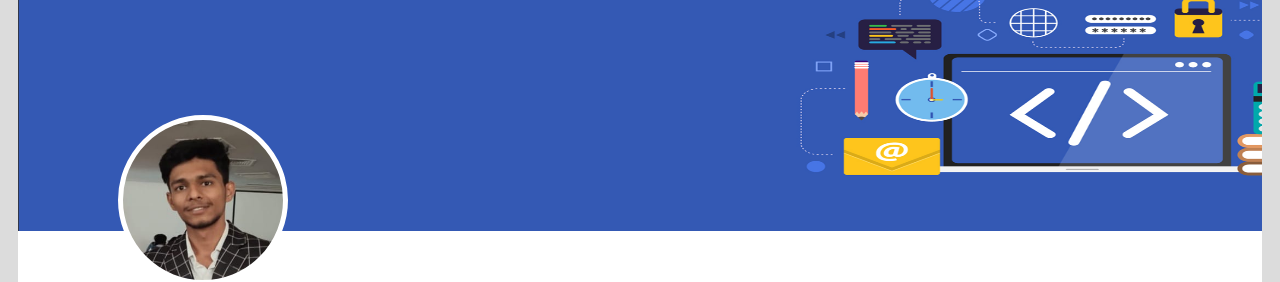
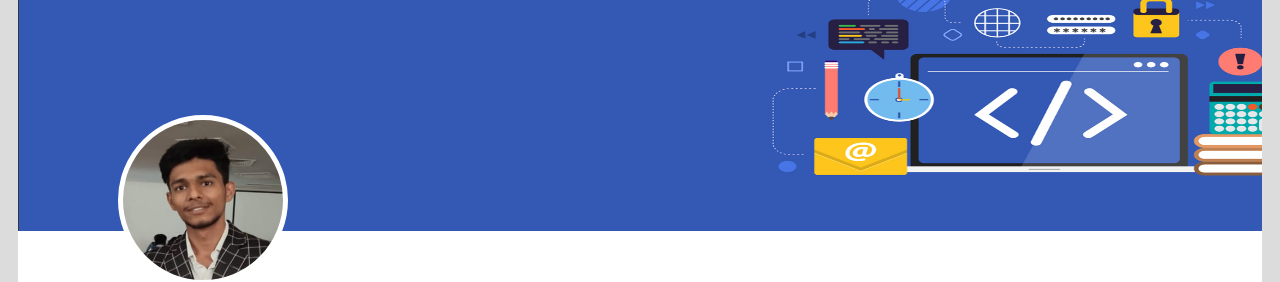
Before and after one commit to Aditya-s-patil/portfolio, a plain HTML site: page index.html in a window 1280 px wide. Shown: the part 77-359 px from the top of the page. Drawn offline with nearby package versions, Linux system fonts and the light colour scheme.

Commit message:
Update index.css

```diff
--- a/index.css
+++ b/index.css
@@ -5,7 +5,7 @@
           background-color: white;
           background-image:url("web-developement-banner.png");
           background-repeat: no-repeat;
-          background-size: 140.0rem 30.0rem;
+          background-size: 135.0rem 30.0rem;
           margin-bottom: 5.0rem;
 
           color: black;
```
